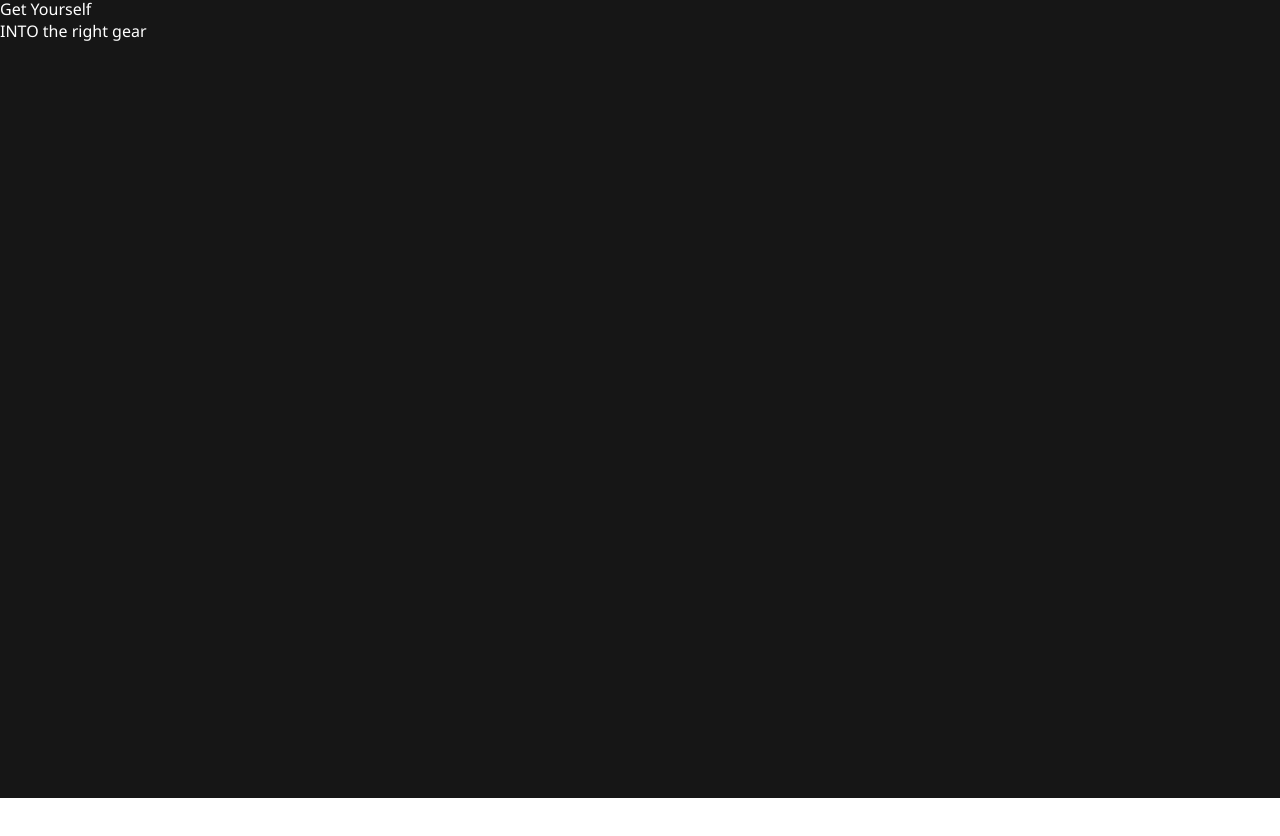
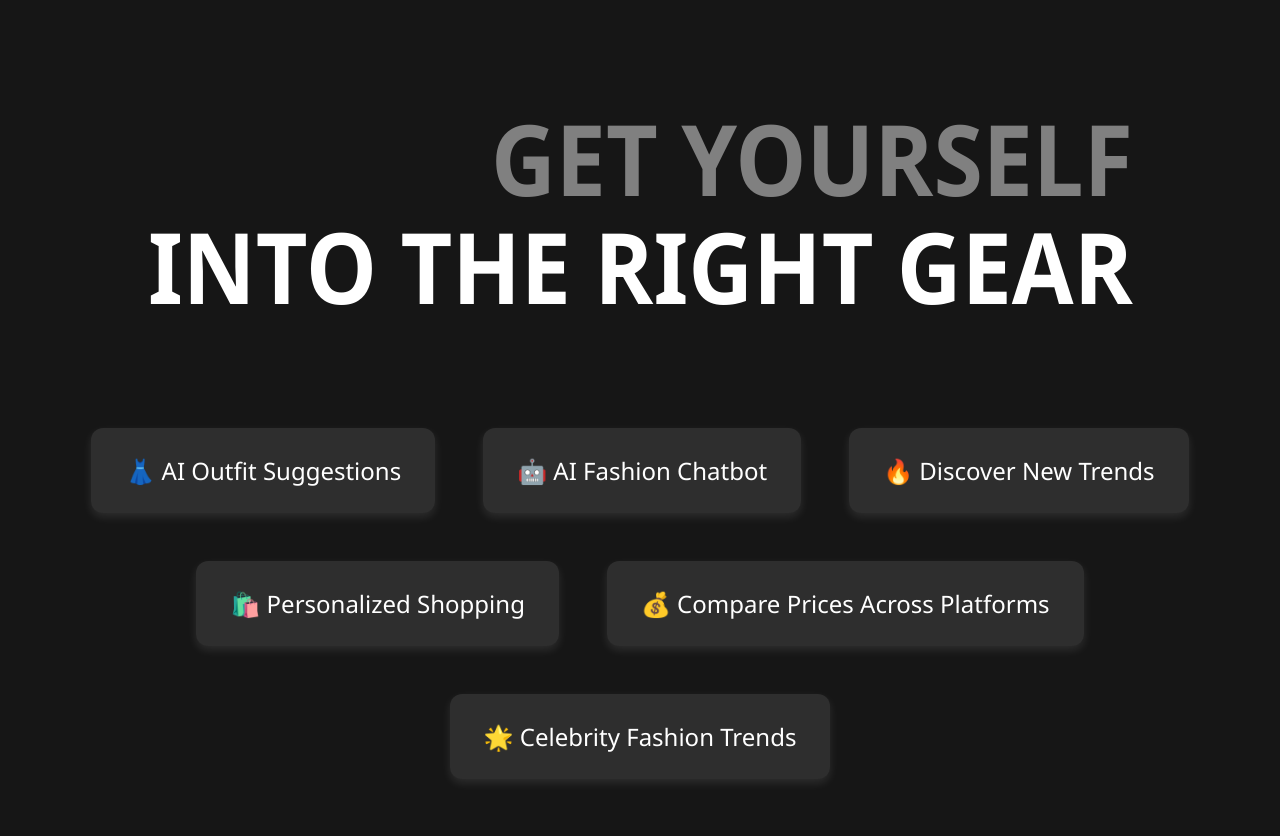
Before and after one commit to adi2687/aiWardrobe, a React (Vite) app in the folder frontend/: page / in a window 1280 px wide. Shown: the part 1456-2292 px from the top of the page. Before the commit the page ends 2254 px from the top, so only its background shows below. Built offline with nearby package versions, Linux system fonts and the light colour scheme; no server answers.

Commit message:
added rrsct

```diff
--- a/frontend/src/App.jsx
+++ b/frontend/src/App.jsx
@@ -20,6 +20,7 @@ const App = () => {
         <Route path="*" element={<NotFound />} />
         <Route path="/shop" element={<Shop />} />
       </Routes>
+
     </>
   );
 };
--- a/frontend/src/components/Home3/Home3.css
+++ b/frontend/src/components/Home3/Home3.css
@@ -1,7 +1,143 @@
-.main{
+/* General Styling */
+.main {
     background-color: rgba(22, 22, 22, 255);
-    height:100vh;
+    height: 100vh;
+    display: flex;
+    flex-direction: column;
+    align-items: center;
+    justify-content: center;
+    text-align: center;
+    padding: 3rem;
 }
-.quotemain{
-    color:White
+
+/* Quote Text */
+.quotemain {
+    color: white;
+    font-size: clamp(3rem, 7vw, 7rem);
+    font-family: 'Segoe UI', Tahoma, Geneva, Verdana, sans-serif;
+    font-weight: 600;
+    display: flex;
+    flex-direction: column;
+    align-items:flex-end;
+    line-height: 1.1;
+    transform: scaleY(1.1);
+    margin-bottom: 5%;
 }
+
+/* Styling for the first line */
+.quotemain > div:first-child {
+    color: grey;
+}
+
+/* Features Section */
+.features {
+    margin-top: 5%;
+    display: flex;
+    flex-wrap: wrap;
+    justify-content: center;
+    gap: 3rem;
+    cursor: pointer;
+}
+
+/* Individual Feature Item */
+.feature-item {
+    background: rgba(255, 255, 255, 0.1);
+    padding: 1.5rem 2rem;
+    border-radius: 12px;
+    color: white;
+    font-size: 1.5rem;
+    border: 2px solid transparent;
+    transition: all 0.3s ease-in-out;
+}
+
+/* Hover Effect */
+.feature-item:hover {
+    background: rgba(255, 255, 255, 0.2);
+    border-color: white;
+    transform: scale(1.05);
+}
+
+/* Responsive Design */
+
+
+/* Features Section */
+.features {
+    margin-top: 5%;
+    display: flex;
+    flex-wrap: wrap;
+    justify-content: center;
+    gap: 3rem;
+    cursor: pointer;
+    animation: fadeIn 0.8s ease-in-out;
+}
+
+/* Individual Feature Item */
+.feature-item {
+    background: rgba(255, 255, 255, 0.1);
+    padding: 1.5rem 2rem;
+    border-radius: 12px;
+    color: white;
+    font-size: 1.5rem;
+    border: 2px solid transparent;
+    transition: all 0.3s ease-in-out;
+    text-align: center;
+    box-shadow: 0 4px 10px rgba(255, 255, 255, 0.1);
+}
+
+/* Hover Effect */
+.feature-item:hover {
+    background: rgba(255, 255, 255, 0.2);
+    border-color: white;
+    transform: scale(1.05);
+    box-shadow: 0 6px 15px rgba(255, 255, 255, 0.2);
+}
+
+/* Animation */
+@keyframes fadeIn {
+    from {
+        opacity: 0;
+        transform: translateY(20px);
+    }
+    to {
+        opacity: 1;
+        transform: translateY(0);
+    }
+}
+
+
+
+@media (max-width: 768px) {
+    .main {
+        height: auto;
+        padding: 2rem;
+    }
+
+    .quotemain {
+        font-size: clamp(2rem, 6vw, 5rem);
+    }
+
+    .features {
+        flex-direction: column;
+        gap: 1.5rem;
+    }
+
+    .feature-item {
+        font-size: 1.2rem;
+        padding: 1rem 1.5rem;
+    }
+}
+
+@media (max-width: 480px) {
+    .quotemain {
+        font-size: clamp(1.5rem, 5vw, 4rem);
+    }
+
+    .features {
+        gap: 1rem;
+    }
+
+    .feature-item {
+        font-size: 1rem;
+        padding: 0.8rem 1.2rem;
+    }
+}
--- a/frontend/src/components/Home3/Home3.jsx
+++ b/frontend/src/components/Home3/Home3.jsx
@@ -1,12 +1,23 @@
-import React from 'react';
-import './Home3.css';
+import React from "react";
+import "./Home3.css";
 
 const Home3 = () => {
   return (
     <div className="main">
+      {/* Quote Section */}
       <div className="quotemain">
-        <div>Get Yourself</div>
-        <div>INTO the right gear</div>
+        <div>GET YOURSELF</div>
+        <div>INTO THE RIGHT GEAR</div>
+      </div>
+
+      {/* Features Section */}
+      <div className="features">
+        <div className="feature-item">👗 AI Outfit Suggestions</div>
+        <div className="feature-item">🤖 AI Fashion Chatbot</div>
+        <div className="feature-item">🔥 Discover New Trends</div>
+        <div className="feature-item">🛍️ Personalized Shopping</div>
+        <div className="feature-item">💰 Compare Prices Across Platforms</div>
+        <div className="feature-item">🌟 Celebrity Fashion Trends</div>
       </div>
     </div>
   );
```
